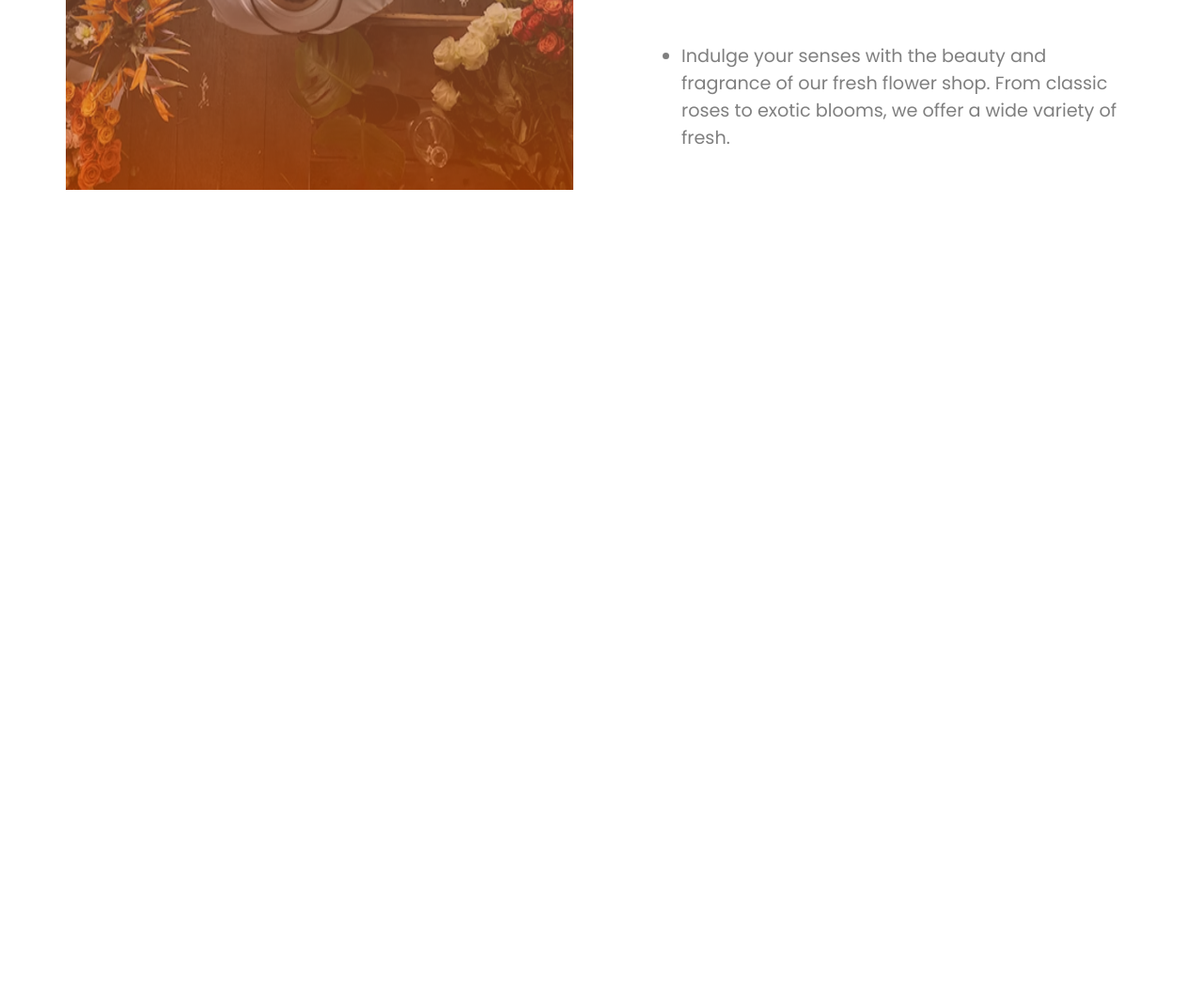
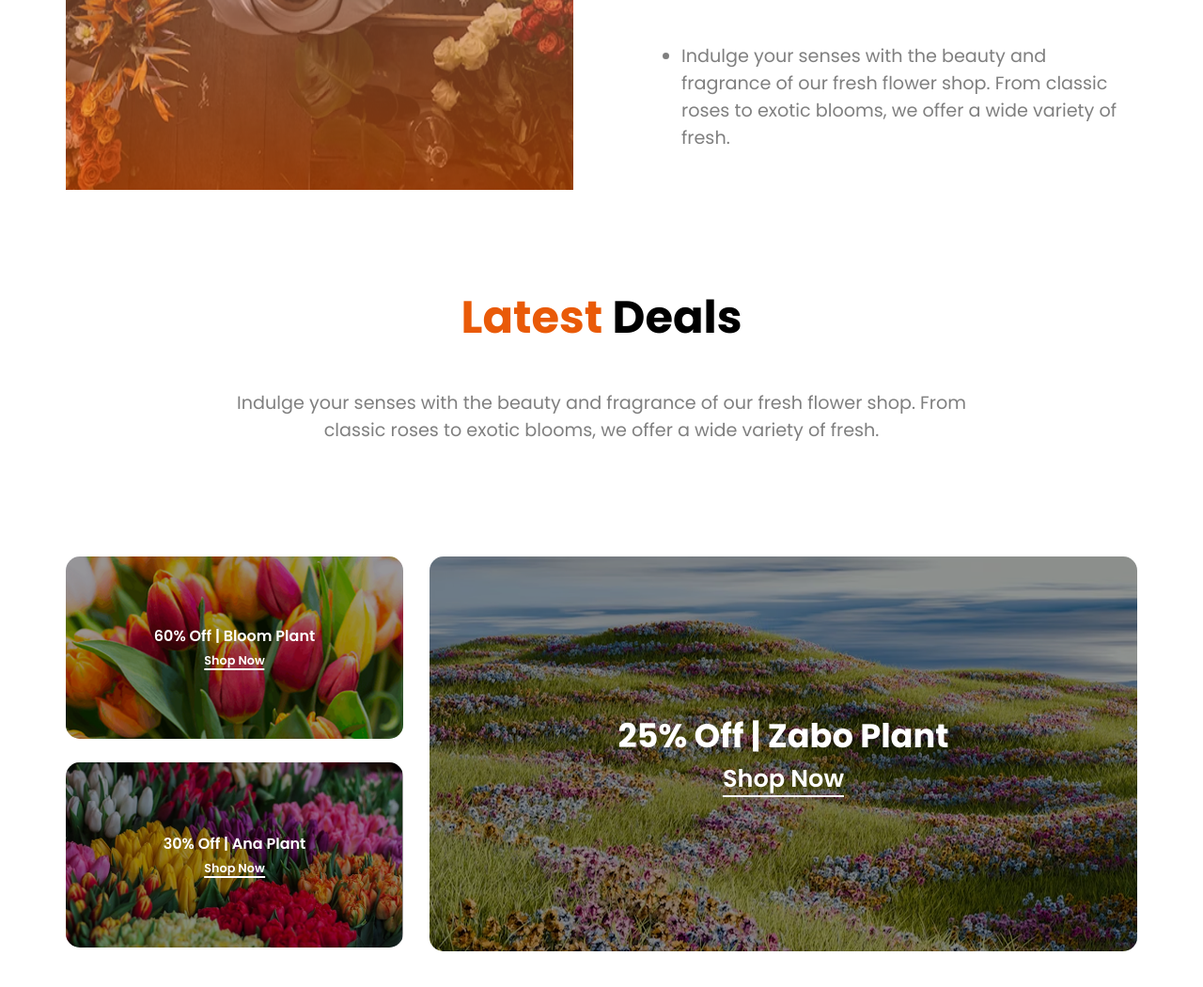
Before and after one commit to asraful-git42/B12A2-Responsive-Flowers-website, a plain HTML site: page index.html in a window 1280 px wide. Shown: the part 2826-3876 px from the top of the page at 94% size. Before the commit the page ends 3036 px from the top, so only its background shows below. Drawn offline with Linux system fonts and the light colour scheme.

Commit message:
add latest deals section

```diff
--- a/index.html
+++ b/index.html
@@ -128,6 +128,45 @@
           </ul>
         </div>
       </section>
+      <!-- Latest  Deals -->
+      <section>
+        <div class="container-title">
+          <h1 class="container-header"><span>Latest</span> Deals</h1>
+          <p class="container-header-text">
+            Indulge your senses with the beauty and fragrance of our fresh
+            flower shop. From classic roses to exotic blooms, we offer a wide
+            variety of fresh.
+          </p>
+        </div>
+
+        <div class="latest-deals">
+          <div class="latest-left-column">
+            <div class="latest-card">
+              <img src="assets/deal-ana.png" alt="image" />
+              <div class="latest-content">
+                <h3 class="discount">60% Off | Bloom Plant</h3>
+                <a href="#">Shop Now</a>
+              </div>
+            </div>
+            <div class="latest-card">
+              <img src="assets/deal-bloom.png" alt="image" />
+              <div class="latest-content">
+                <h3 class="discount">30% Off | Ana Plant</h3>
+                <a href="#">Shop Now</a>
+              </div>
+            </div>
+          </div>
+          <div class="latest-card large">
+            <img src="assets/deal-zabo.png" alt="image" />
+            <div class="latest-content">
+              <h3 class="discount-25">25% Off | Zabo Plant</h3>
+              <div class="shop">
+                <a href="#">Shop Now</a>
+              </div>
+            </div>
+          </div>
+        </div>
+      </section>
     </main>
   </body>
 </html>
--- a/style.css
+++ b/style.css
@@ -142,3 +142,88 @@ li {
   display: flex;
   flex-direction: column;
 }
+
+/* Latest  Deals */
+
+.container-title {
+  text-align: center;
+  max-width: 800px;
+  margin: 100px auto;
+}
+.container-header {
+  font-size: 3rem;
+  font-weight: bold;
+}
+.container-header span {
+  color: #e95a08;
+}
+.container-header-text {
+  font-size: 1.2rem;
+  color: rgba(0, 0, 0, 0.5);
+}
+.latest-deals {
+  display: flex;
+  height: 420px;
+  gap: 28px;
+  margin: 120px 0px;
+}
+.latest-left-column {
+  display: flex;
+  flex-direction: column;
+  gap: 25px;
+}
+.latest-card {
+  position: relative;
+  width: 359px;
+  border-radius: 15px;
+  overflow: hidden;
+}
+.large {
+  width: 753px;
+  height: 420px;
+}
+.latest-card::before {
+  content: "";
+  position: absolute;
+  inset: 0;
+  background-color: rgba(0, 0, 0, 0.4);
+  z-index: 1;
+}
+.latest-card img {
+  width: 100%;
+  height: 100%;
+  object-fit: cover;
+  display: block;
+}
+.latest-content {
+  position: absolute;
+  top: 50%;
+  left: 50%;
+  z-index: 2;
+  transform: translate(-50%, -50%);
+  text-align: center;
+  color: white;
+}
+.discount {
+  margin: 0;
+  font-size: 1rem;
+  font-weight: 600;
+}
+.latest-content a {
+  font-size: 0.8rem;
+  color: #fff;
+  font-weight: 600;
+  text-decoration: none;
+  border-bottom: 2px solid;
+}
+.shop a {
+  font-size: 1.6rem;
+  color: #fff;
+  font-weight: 600;
+  text-decoration: none;
+  border-bottom: 2px solid;
+}
+.discount-25 {
+  margin: 0;
+  font-size: 2.2rem;
+}
```
